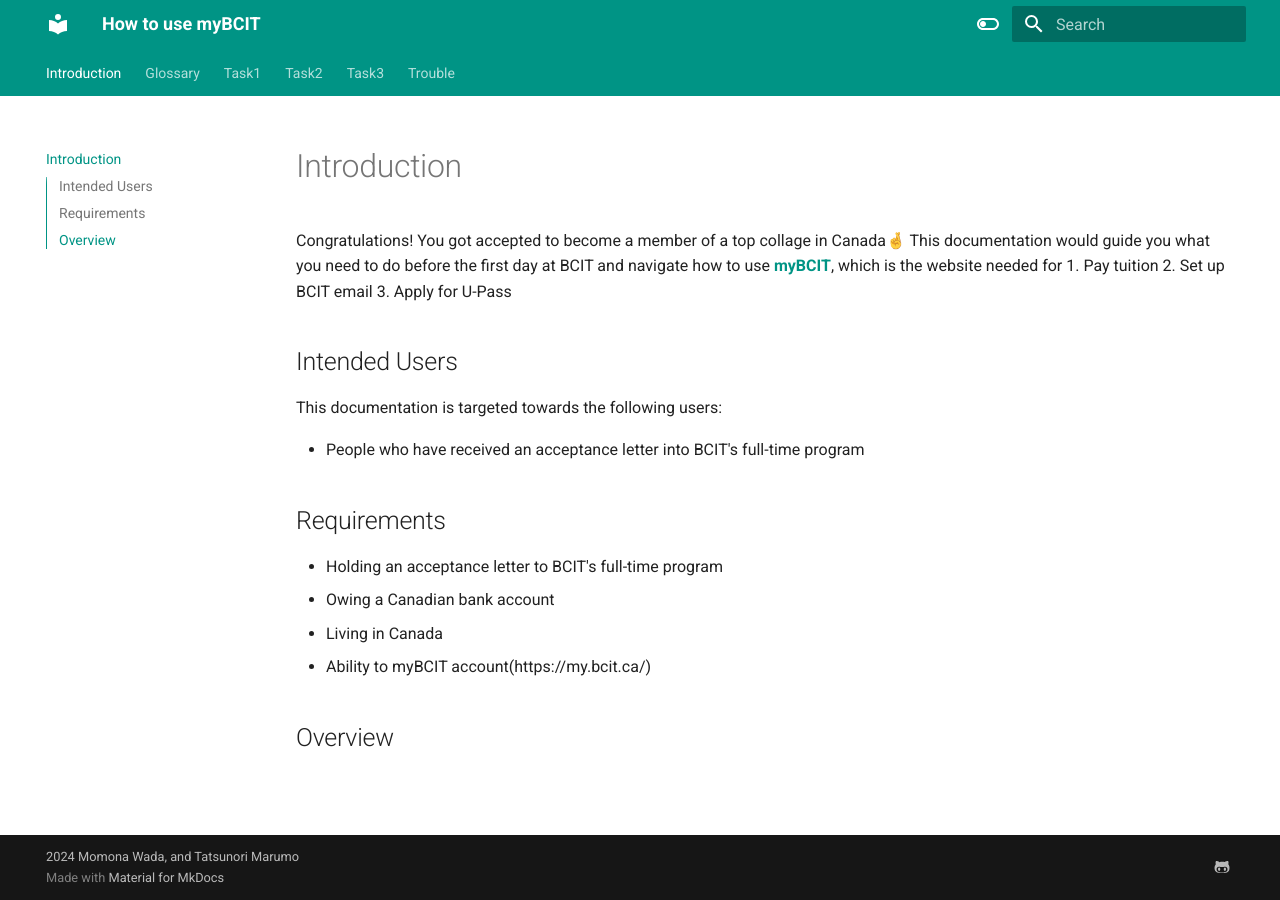
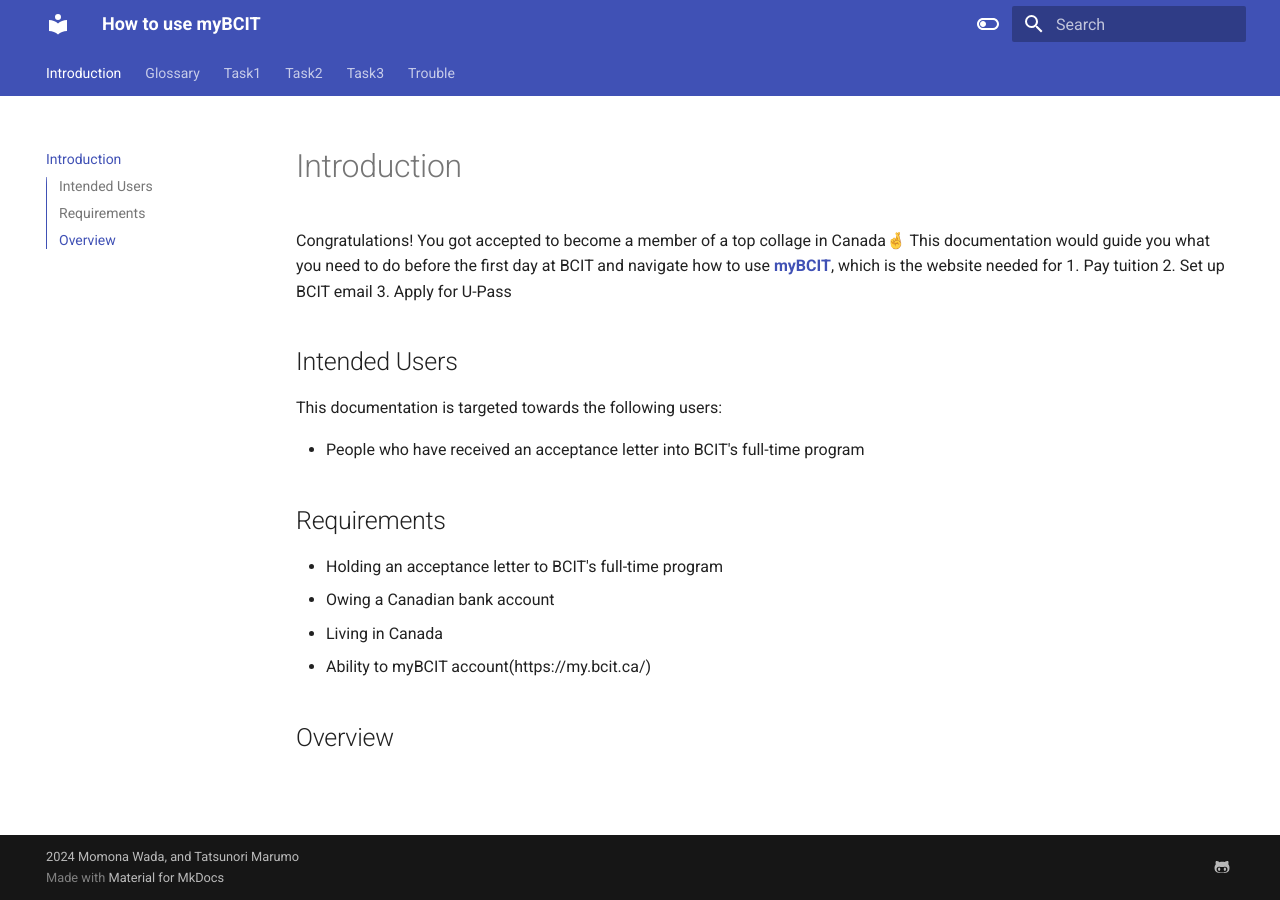
Before and after one commit to TatsunoriMarumo/myBCIT-Guide, an MkDocs documentation site: the page built from docs/index.md, in a window 1280 px wide. Built offline with MkDocs 1.6.1 and Material for MkDocs 9.7.7, drawn with Linux system fonts in a browser that asks for light colours.

Commit message:
Change colour

```diff
--- a/mkdocs.yml
+++ b/mkdocs.yml
@@ -17,8 +17,8 @@
       toggle:
         icon: material/toggle-switch-off-outline
         name: Switch to Dark Mode
-      primary: teal
-      accent: purple
+      primary: indigo
+      accent: yellow
     - scheme: slate
       toggle:
         icon: material/toggle-switch
```
